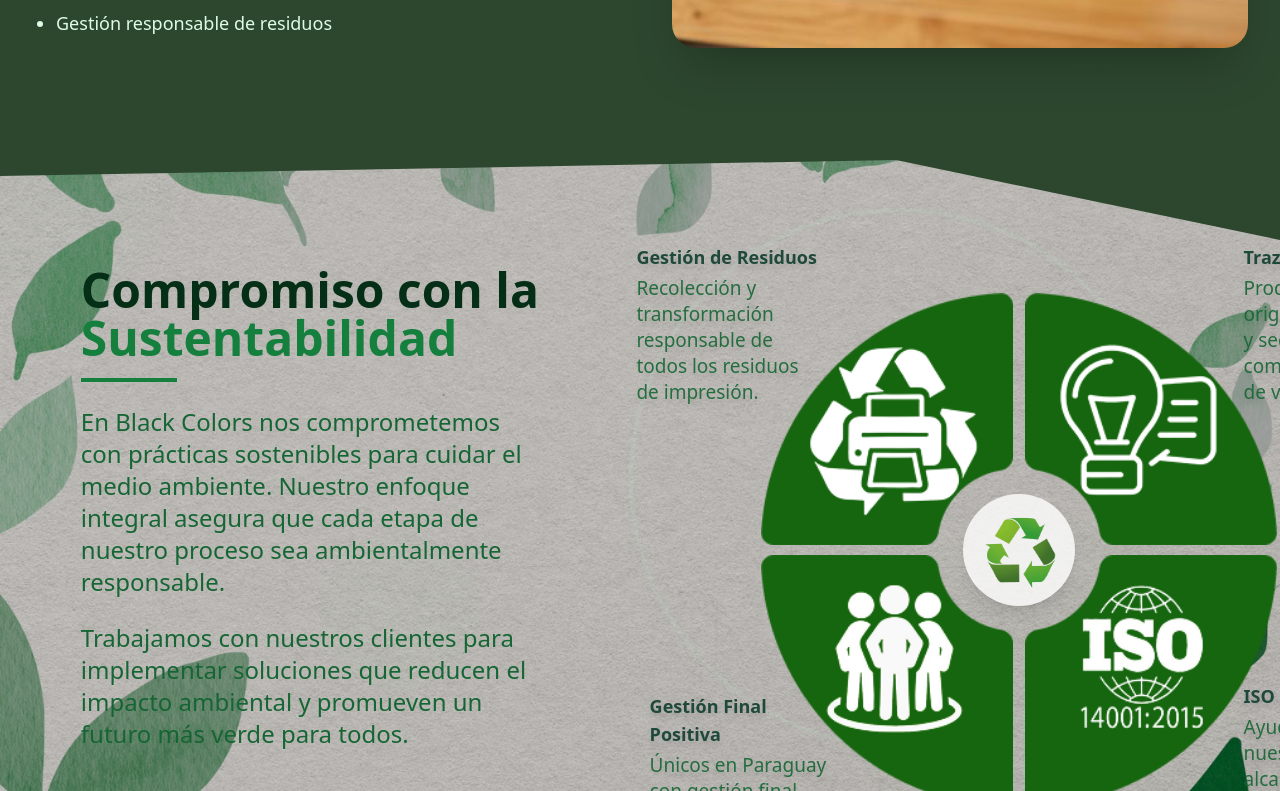
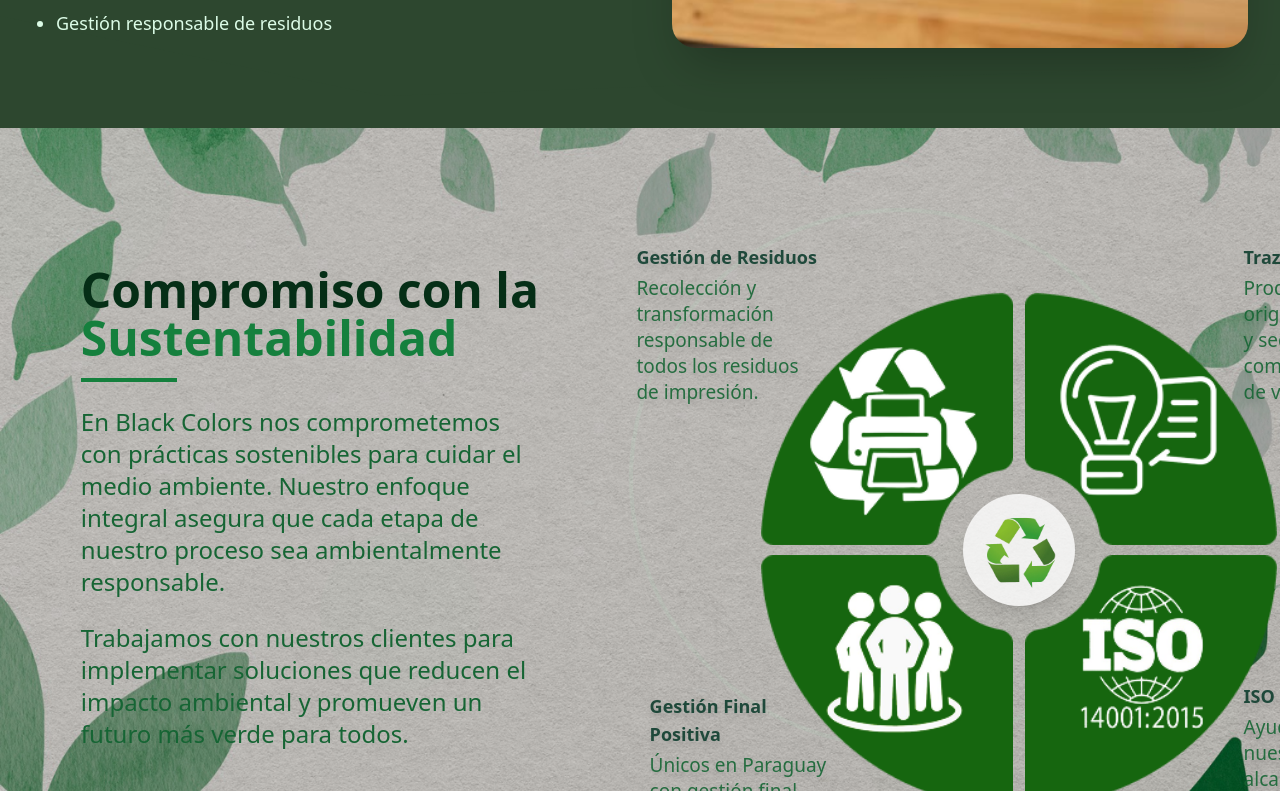
Before and after one commit to francobg7/black-colors-eco-print, a React (Vite) app: page / in a window 1280 px wide. Shown: the part 2669-3460 px from the top of the page. Built offline with nearby package versions, Linux system fonts and the light colour scheme.

Commit message:
section modified

```diff
--- a/src/components/SustentabilidadSection.tsx
+++ b/src/components/SustentabilidadSection.tsx
@@ -57,10 +57,7 @@
 	}, []);
 
 	return (
-		<section className="py-16 md:py-24 lg:py-32 relative overflow-hidden bg-[#2d472f]">
-      <svg className="absolute left-0 top-0 w-full h-40 z-10" viewBox="0 0 100 100" preserveAspectRatio="none">
-        <polygon fill="#2d472f" points="0,0 100,0 100,70 70,20 0,30" />
-      </svg>
+		<section className="py-16 md:py-24 lg:py-32 relative overflow-hidden">
 			{/* Imagen de fondo - sin superposición verde */}
 			<div
 				className="absolute inset-0 z-0 bg-cover bg-center bg-no-repeat"
```
